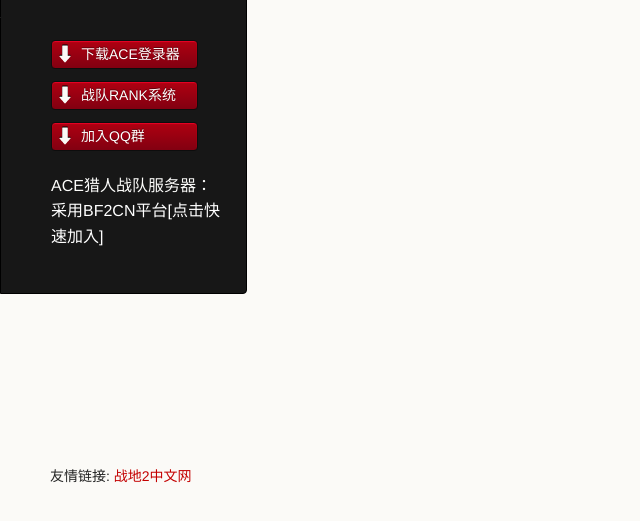
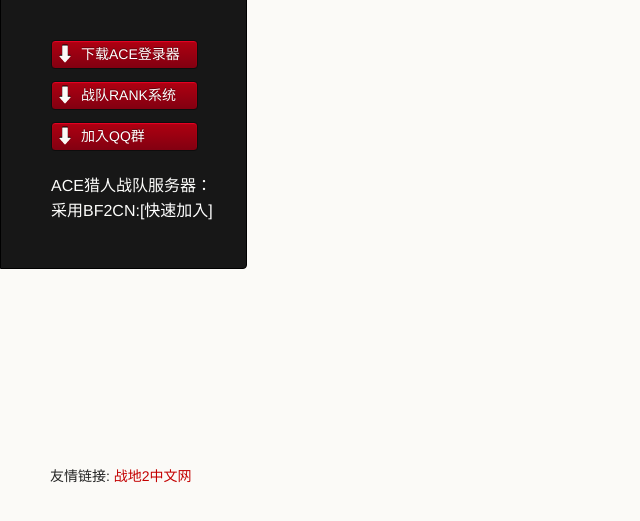
Before and after one commit to bf2ace/webmaster, a plain HTML site: page index.html in a window 1280 px wide. Shown: the part 279-800 px from the top of the page, without its empty margins (0-640 px from the left). Drawn offline with Linux system fonts and the light colour scheme; a web font is replaced by a local one.

Commit message:
Update index.html

```diff
--- a/index.html
+++ b/index.html
@@ -26,7 +26,8 @@
         </ul>
 
         <p class="header">
-	      ACE猎人战队服务器：<a href="bfcn://115.231.218.195-1926">采用BF2CN平台[点击快速加入]</a>
+	      ACE猎人战队服务器：<br />
+		采用BF2CN:<a href="bfcn://115.231.218.195-1926">[快速加入]</a>
 	      </p>
 
 
```
